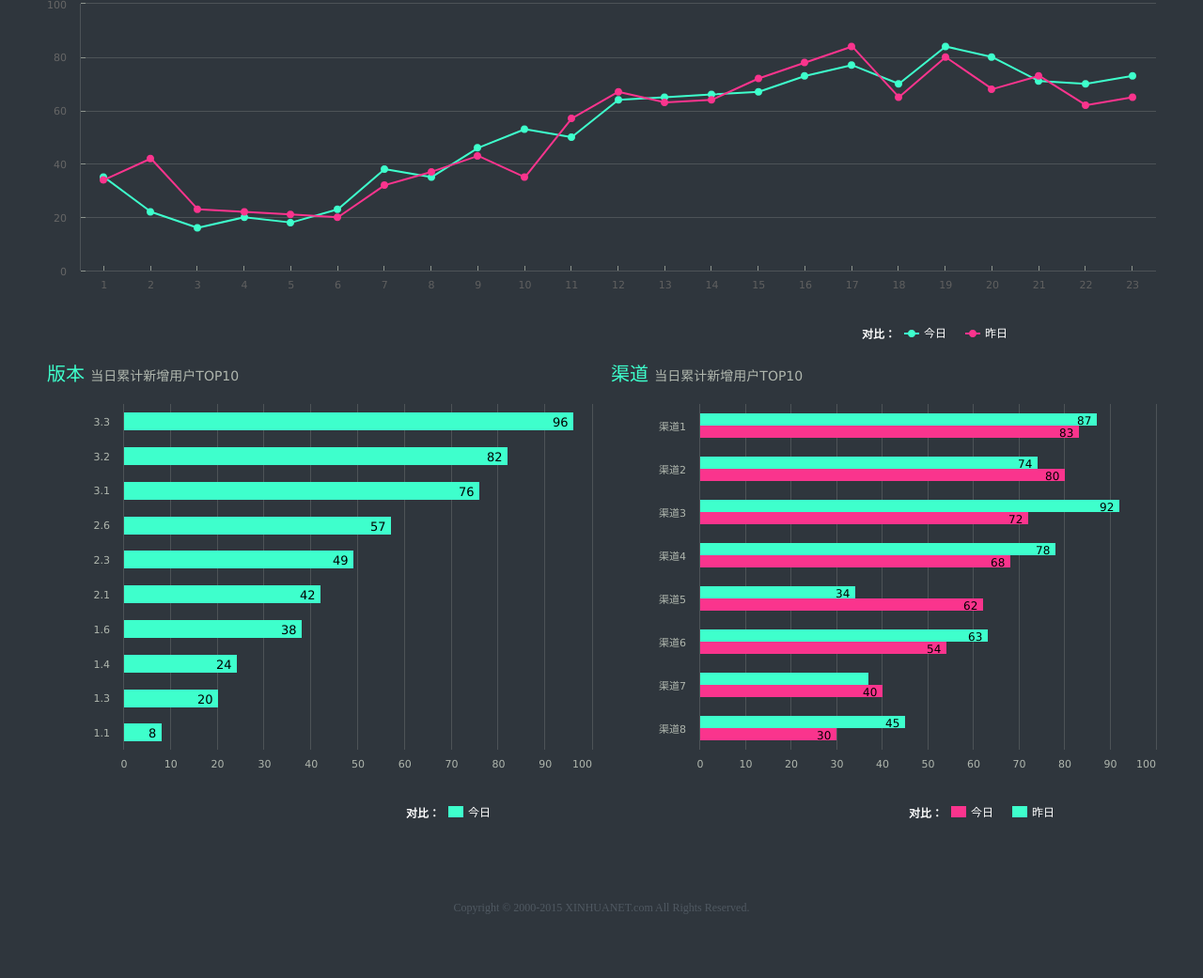
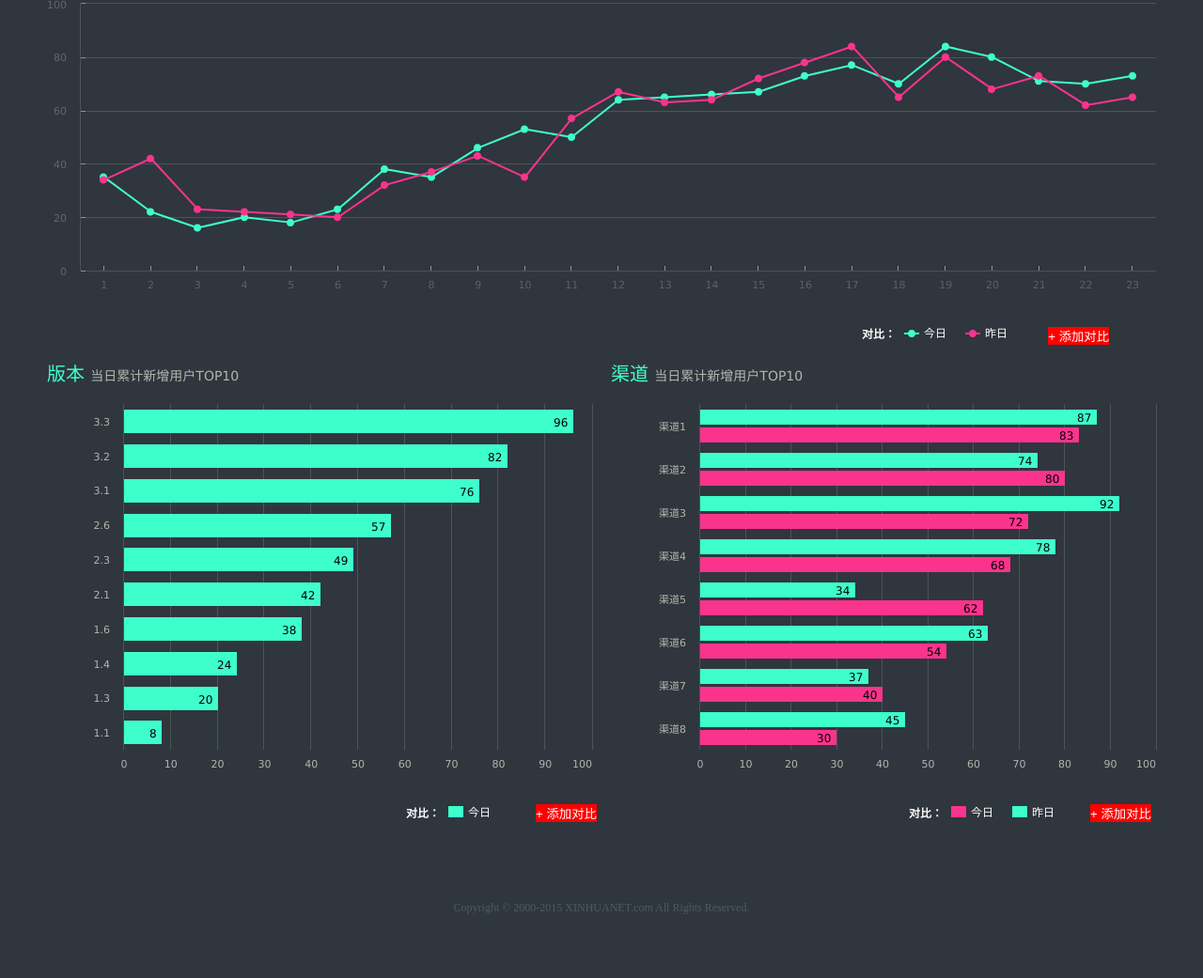
Before and after one commit to net900621/demo, a plain HTML site: page new.html in a window 1280 px wide. Shown: the part 314-1355 px from the top of the page at 94% size. Drawn offline with Linux system fonts and the light colour scheme.

Commit message:
add button

```diff
--- a/css/new.css
+++ b/css/new.css
@@ -1,13 +1,13 @@
 /* reset */
-body,form,h1,h2,h3,h4,h5,ul,ol,li,dl,dt,dd,p,input,textarea,table,th,td,iframe{margin:0;padding:0}
+body,form,h1,h2,h3,h4,h5,ul,ol,li,dl,dt,dd,p,input,textarea,table,th,td,iframe,button{margin:0;padding:0}
 body,input,textarea{font-size:12px;font-family:microsoft yahei}
 input,textarea{outline:none;}
 textarea{ resize:none;}
 ul,ol{list-style:none}
-img{border:0}
+img,button{border:0}
 button,input {line-height:normal;*overflow:visible}
 a{ text-decoration:none; cursor:pointer;}
-
+button{outline: none;}
 body{
 	background-color: #282828;
 }
@@ -163,10 +163,33 @@ body{
 /*条形图 start*/
 .chart-bar, .chart-bar-comp{
 	width: 50%;
+
 	height: 510px;
 	display: inline-block;
 }
 /*条形图 end*/
+
+/*todo 添加数据 start*/
+.addData{
+	background-color: #ff0000;
+	color: #ffffff;
+}
+#chart-line-add{
+	position: absolute;
+	top: 662px;
+	right: 100px;
+}
+#chart-bar-add{
+	position: absolute;
+	top: 1170px;
+	left: 570px;
+}
+#chart-bar-comp-add{
+	position: absolute;
+	top: 1170px;
+	left: 1160px;
+}
+/*todo 添加数据 end*/
 
 /*页尾版权声明 start*/
 .wrap-bottom-inner{
--- a/js/new.js
+++ b/js/new.js
@@ -97,7 +97,12 @@ $(function () {
             data: [34,42,23,22,21,20,32,37,43,35,57,67,63,64,72,78,84,65,80,68,73,62,65]
         }]
     });
-
+    $('#chart-line-add').click(function () {
+        var chart1 = $('.chart-line').highcharts();
+        chart1.addSeries({
+            data: [194.1, 95.6, 54.4, 29.9, 71.5, 106.4, 129.2, 144.0, 176.0, 135.6, 148.5, 216.4, 194.1, 95.6, 54.4, 29.9, 71.5, 106.4, 129.2, 144.0, 176.0, 135.6, 148.5]
+        });
+    });
 
     $('.chart-bar').highcharts({
         chart: {
@@ -142,14 +147,15 @@ $(function () {
         plotOptions: {
             series: {
                 shadow: false,
-                borderColor: null,//去掉条形图的边框
+                borderColor: null,
+                //pointPadding: 0,
+                groupPadding: 0.1,
                 dataLabels: {
                     enabled: true,
                     color: '#000000',
                     align: 'right',
-                    shadow: false,
                     style: {
-                        fontSize: '13px',
+                        fontSize: '12px',
                         fontWeight: 'normal',
                         textShadow: false
                     }
@@ -183,6 +189,12 @@ $(function () {
             color: '#3effcc',
             data: [96,82,76,57,49,42,38,24,20,8]
         }]
+    });
+    $('#chart-bar-add').click(function () {
+        var chart2 = $('.chart-bar').highcharts();
+        chart2.addSeries({
+            data: [94, 9, 54, 29, 71, 86, 59, 44, 76, 35]
+        });
     });
 
     $('.chart-bar-comp').highcharts({
@@ -228,6 +240,9 @@ $(function () {
             series: {
                 shadow: false,
                 borderColor: null,
+                //pointPadding: 0,
+                groupPadding: 0.1,
+                crop: false,
                 dataLabels: {
                     enabled: true,
                     color: '#000000',
@@ -272,4 +287,10 @@ $(function () {
             data: [87,74,92,78,34,63,37,45]
         }]
     });
+    $('#chart-bar-comp-add').click(function () {
+        var chart3 = $('.chart-bar-comp').highcharts();
+        chart3.addSeries({
+            data: [19, 59, 64, 49, 121, 96, 59, 44]
+        });
+    });
 });
--- a/new.html
+++ b/new.html
@@ -59,6 +59,9 @@
 				<div class="chart-line"></div>
 				<div class="chart-bar"></div><!--
 				--><div class="chart-bar-comp"></div>
+				<button id="chart-line-add" class="addData">+ 添加对比</button>
+				<button id="chart-bar-add" class="addData">+ 添加对比</button>
+				<button id="chart-bar-comp-add" class="addData">+ 添加对比</button>
 			</div>
 		</div>
 		<div class="wrap-bottom">
```
